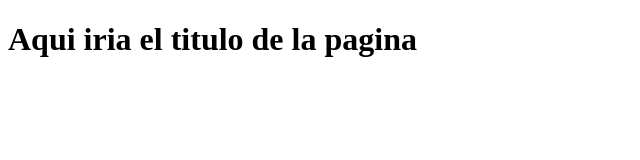
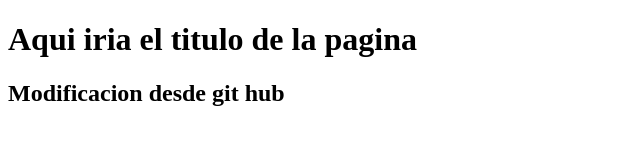
Before and after one commit to sucklml/Proyecto-Web-B, a plain HTML site: page index.html in a window 1280 px wide. Shown: the whole page, without its empty margins (0-640 px from the left). Drawn offline with Linux system fonts and the light colour scheme.

Commit message:
Update index.html

```diff
--- a/index.html
+++ b/index.html
@@ -9,6 +9,6 @@
 <body>
 
     <h1>Aqui iria el titulo de la pagina</h1>
-
+    <h2>Modificacion desde git hub</h2>
 </body>
 </html>
```
